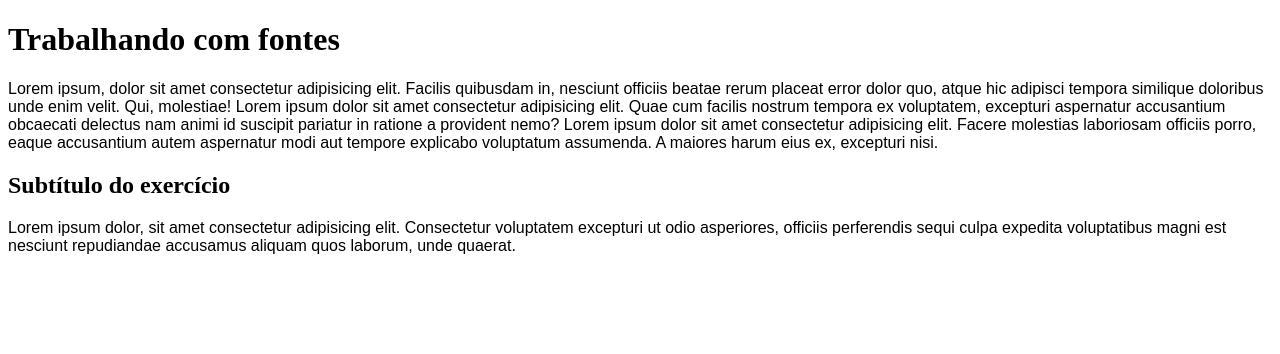
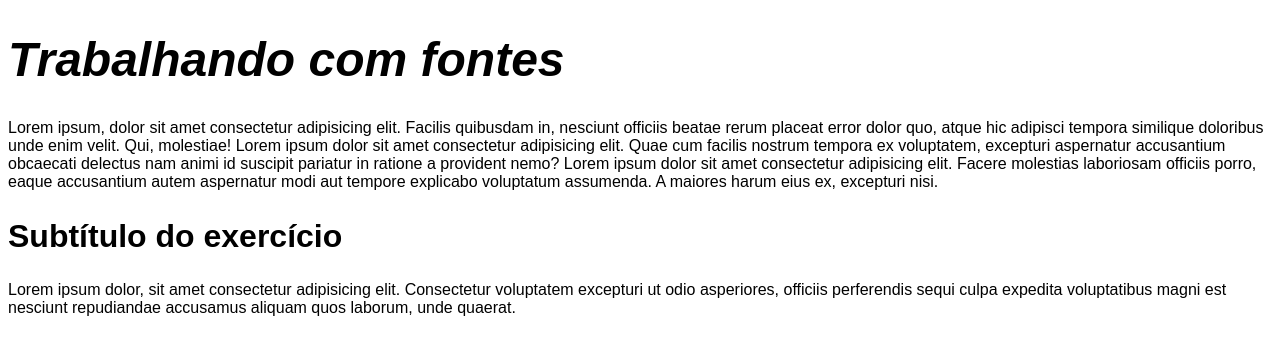
Before and after one commit to mariaeduardavr/HTML-CSS, a plain HTML site: page Módulo 02/ex017/fonte01.html in a window 1280 px wide. Drawn offline with Linux system fonts and the light colour scheme.

Commit message:
Peso, estilo e shorthand font

```diff
--- a/Módulo 02/ex017/fonte01.html
+++ b/Módulo 02/ex017/fonte01.html
@@ -8,11 +8,15 @@
     <style>
 
         body {
-            font-family: Arial, Helvetica, sans-serif;
+            font-family: "Work Sans", Arial, Helvetica, sans-serif;
         }
 
-        h1, h2 {
-            font-family: 'Times New Roman', Times, serif;
+        h1 {
+            font: italic bolder 3em "Work Sans", sans-serif;
+        }
+
+        h2 {
+            font: bold 2em "Work Sans", sans-serif;
         }
 
     </style>
```
